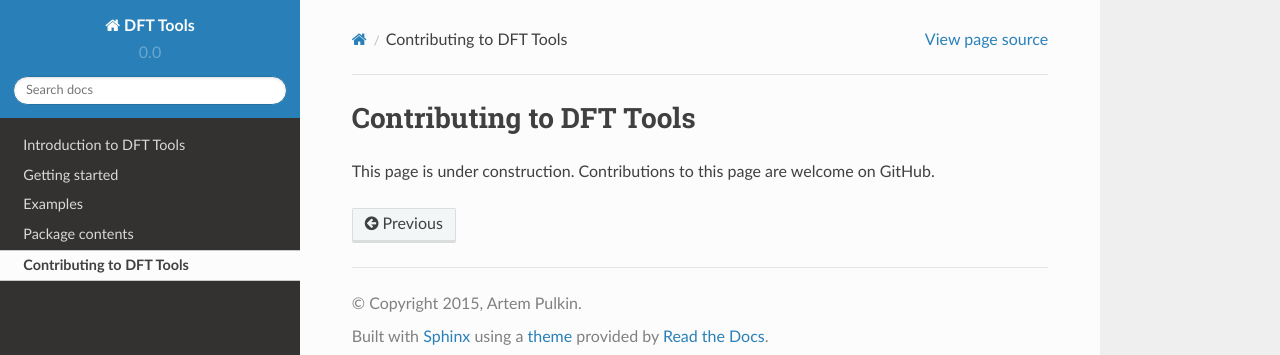
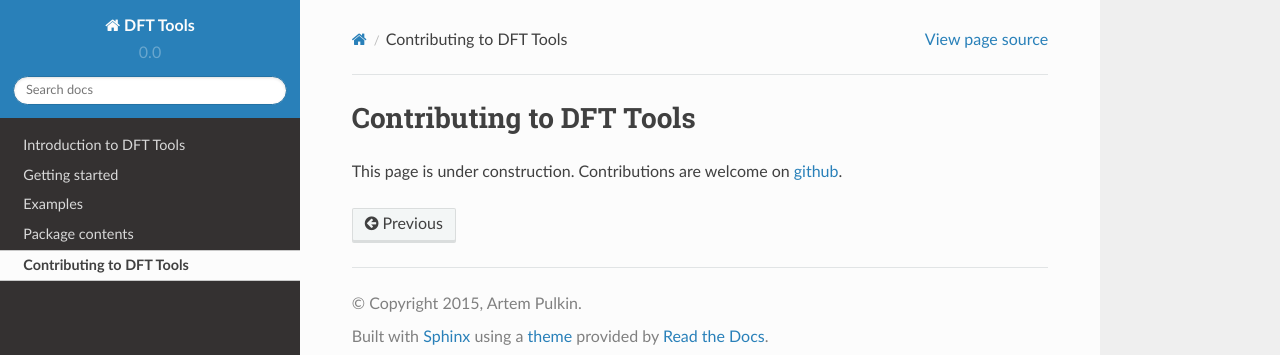
Before and after one commit to pulkin/dfttools, a Sphinx documentation site: the page built from doc/source/contributing.rst, in a window 1280 px wide. Shown: the top 355 px of the page. Built offline with Sphinx 7.4.7 and the Read the Docs theme 2.0.0, drawn with Linux system fonts in a browser that asks for light colours.

```diff
--- a/doc/source/contributing.rst
+++ b/doc/source/contributing.rst
@@ -1,5 +1,4 @@
 Contributing to DFT Tools
 =========================
 
-This page is under construction. Contributions to this page are welcome
-on GitHub.
+This page is under construction. Contributions are welcome on `github <https://github.com/pulkin/dfttools/>`_.
```
